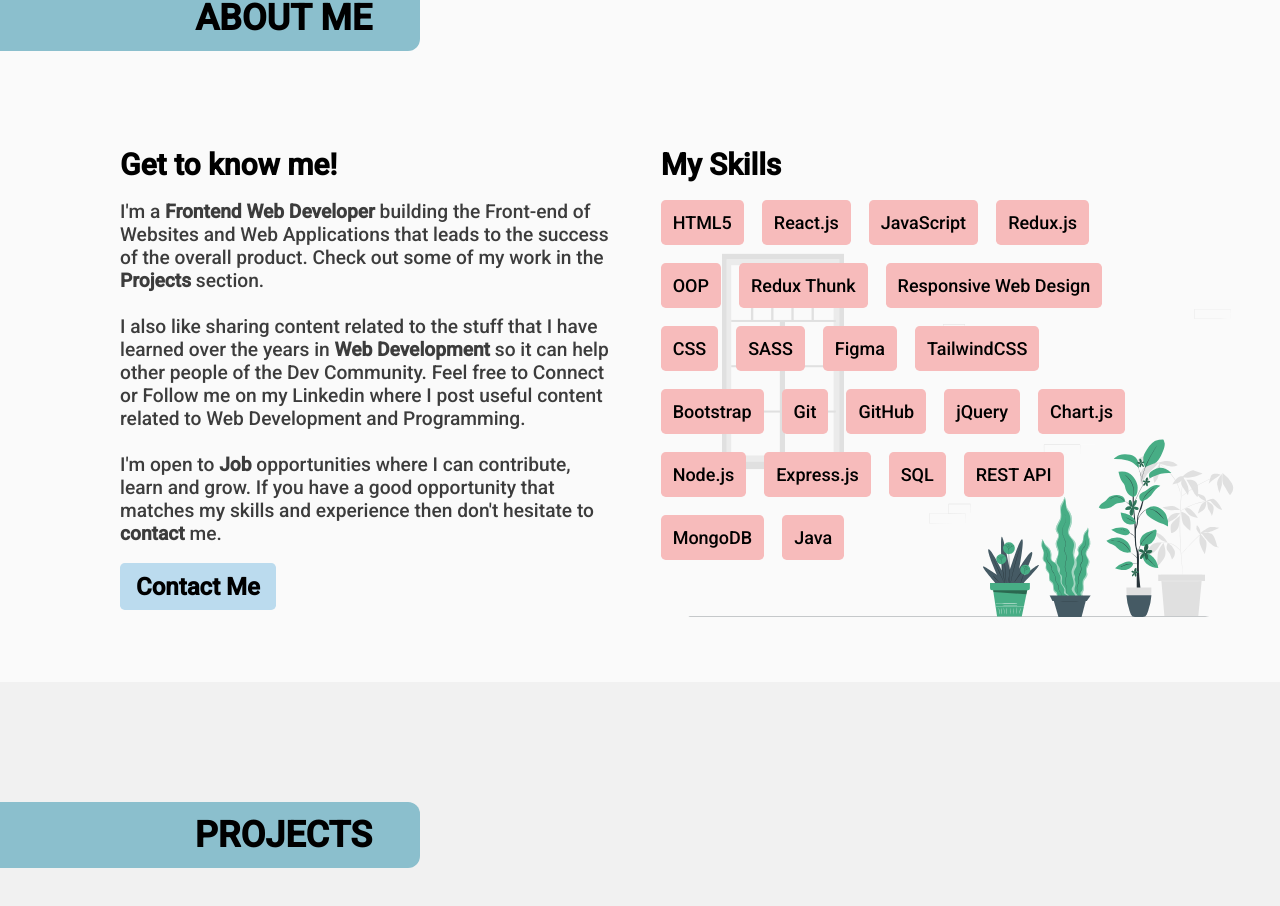
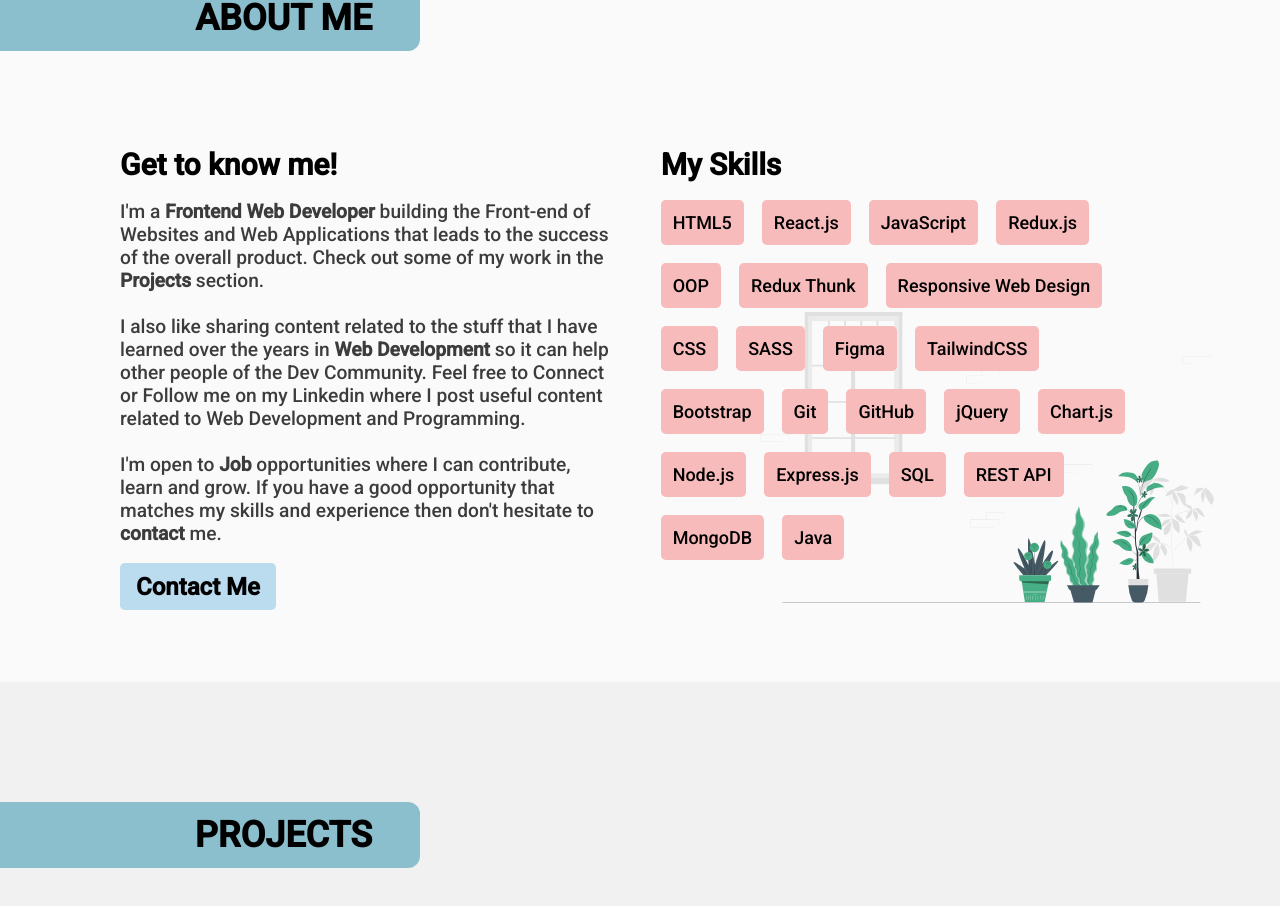
Before and after one commit to nikhil-223/myPortfolio, a React (Create React App) app: page / in a window 1280 px wide. Shown: the part 915-1821 px from the top of the page. Built offline with nearby package versions, Linux system fonts and the light colour scheme.

Commit message:
updated illustration animation for about

```diff
--- a/src/components/about/About.css
+++ b/src/components/about/About.css
@@ -1,7 +1,6 @@
 #about {
 	width: 100%;
 	background-color: #fafafa;
-	height: auto;
 	padding: 8rem 0rem 4rem 0;
 }
 .about-container {
@@ -89,31 +88,33 @@
 }
 .about-illustration{
 	position: absolute;
-	display: flex;
-	justify-content: flex-end;
-	transform: translateY(20%);
-	width: 100%;
+	right: 0;
+	height: auto;
+	transform: translateY(30%);
+	z-index: 2;
 }
-.about-illustration img {
-	width: 50rem;
-	height: 50rem;
-	margin-right: 2rem;
+.about-illustration img{
+	width: 40rem;
+	height: 40rem;
+	transform: translate(-10%);
 }
-
-.aboutVisibleRight{
-	animation: aboutVisible 1s ease-out ;
+.aboutIllVisible{
+	animation: aboutVisible 1s;
 }
 
 @keyframes aboutVisible {
-	0% {
-		opacity: 0;
-		right: -25rem;
+	0%{
+		transform: translate(-100%);
+
 	}
-	100% {
-		opacity: 1;
-		right: 0rem;
+	100%{
+		transform: translate(-10%);
+
 	}
+
 }
+
+
 
 @media only screen and (max-width: 950px) {
 	#about {
@@ -136,9 +137,6 @@
 		width: 28rem;
 	}
 	.about-illustration{
-	transform: translateY(60%);
+	transform: translateY(70%);
 }
-	.about-illustration img {
-		margin-right: 2rem;
-	}
 }
--- a/src/components/about/About.js
+++ b/src/components/about/About.js
@@ -64,12 +64,12 @@
 						</div>
 					</div>
 				</div>
-				<div
-					className={`about-illustration ${
-						aboutIllVisible ? "aboutVisibleRight" : "hidden"
-					}`}
-					ref={ref}>
-					<img src={AboutIllustration} alt="about-illustration" />
+				<div className={`about-illustration`} ref={ref}>
+					<img
+						className={`${aboutIllVisible? 'aboutIllVisible':'hide'}`}
+						src={AboutIllustration}
+						alt="home"
+					/>
 				</div>
 			</div>
 		</section>
```
